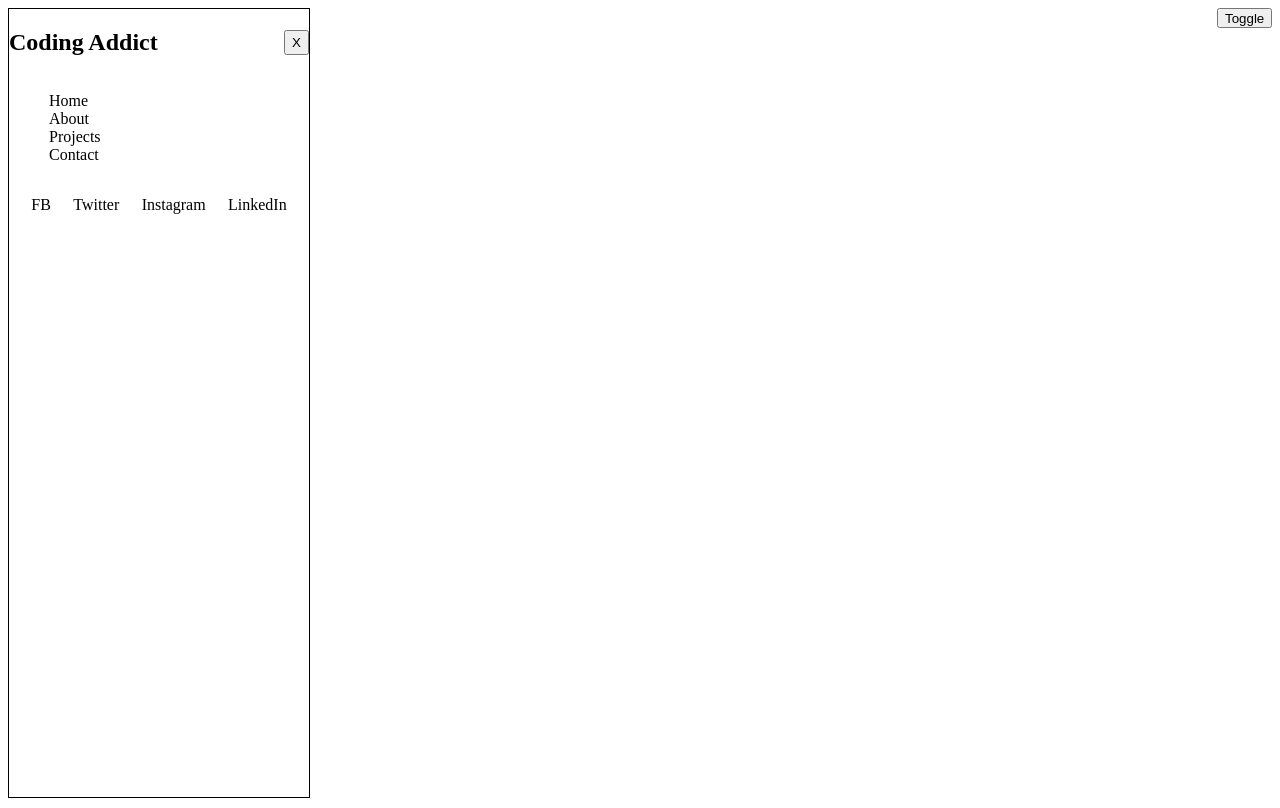
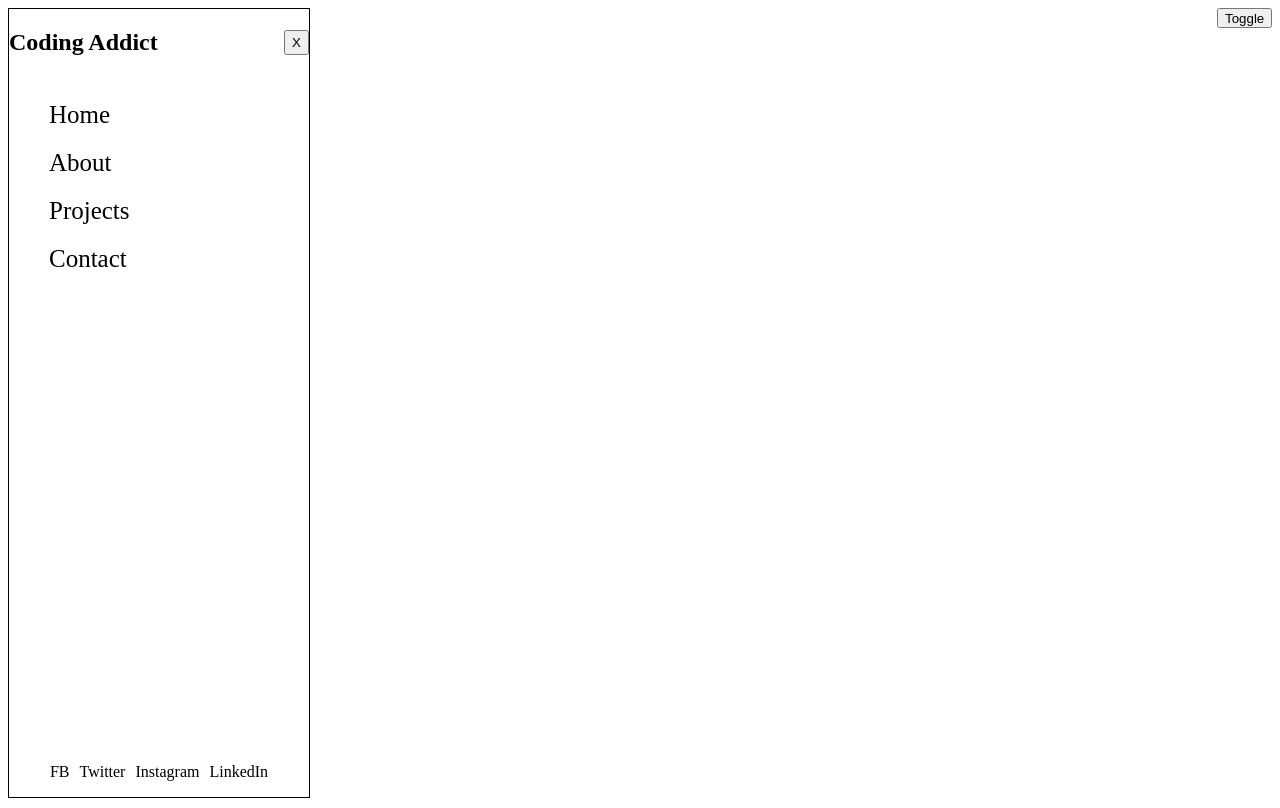
Before and after one commit to JMDCz/side-projects, a plain HTML site: page sidebar/index.html in a window 1280 px wide. Drawn offline with Linux system fonts and the light colour scheme.

Commit message:
rough css complete for the most part

```diff
--- a/sidebar/styles.css
+++ b/sidebar/styles.css
@@ -18,7 +18,7 @@ body {
 .main-sidebar-content {
     display: flex;
     flex-direction: column;
-    flex: 1 1 auto;
+    width: 100%;
 }
 
 .sidebar-heading {
@@ -28,13 +28,25 @@ body {
 
 .links {
     list-style-type: none;
+    flex: 1 1 auto;
+    font-size: 25px;
+}
+
+.links > li {
+    margin-bottom: 20px;
 }
 
 .social-media-links {
     display: flex;
     list-style-type: none;
-    justify-content: space-evenly;
     padding: 0;
+    gap: 10px;
+}
+
+footer {
+    display: flex;
+    justify-content: space-around;
+    gap: 4px;
 }
 
 /* Close Sidebar Button */
```
